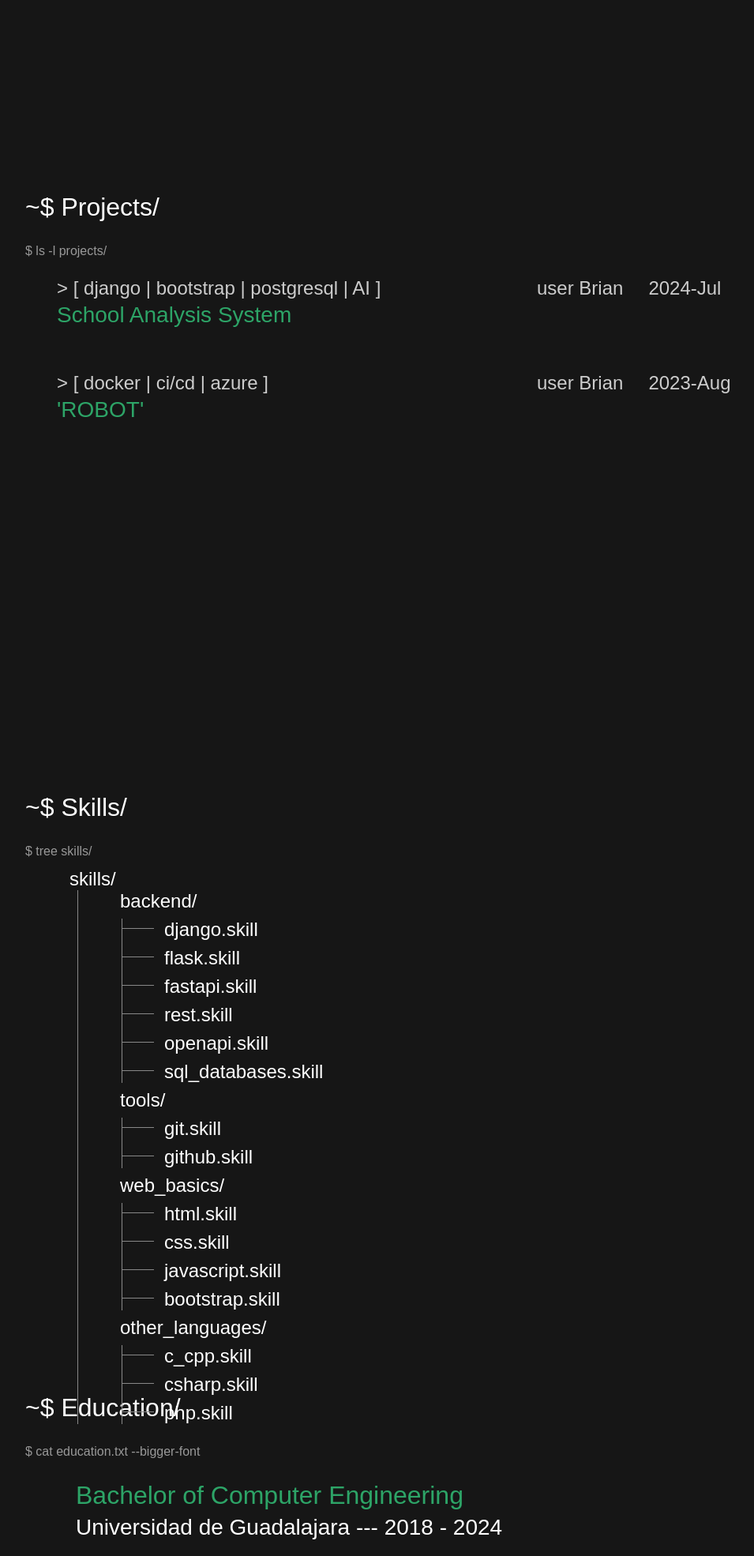
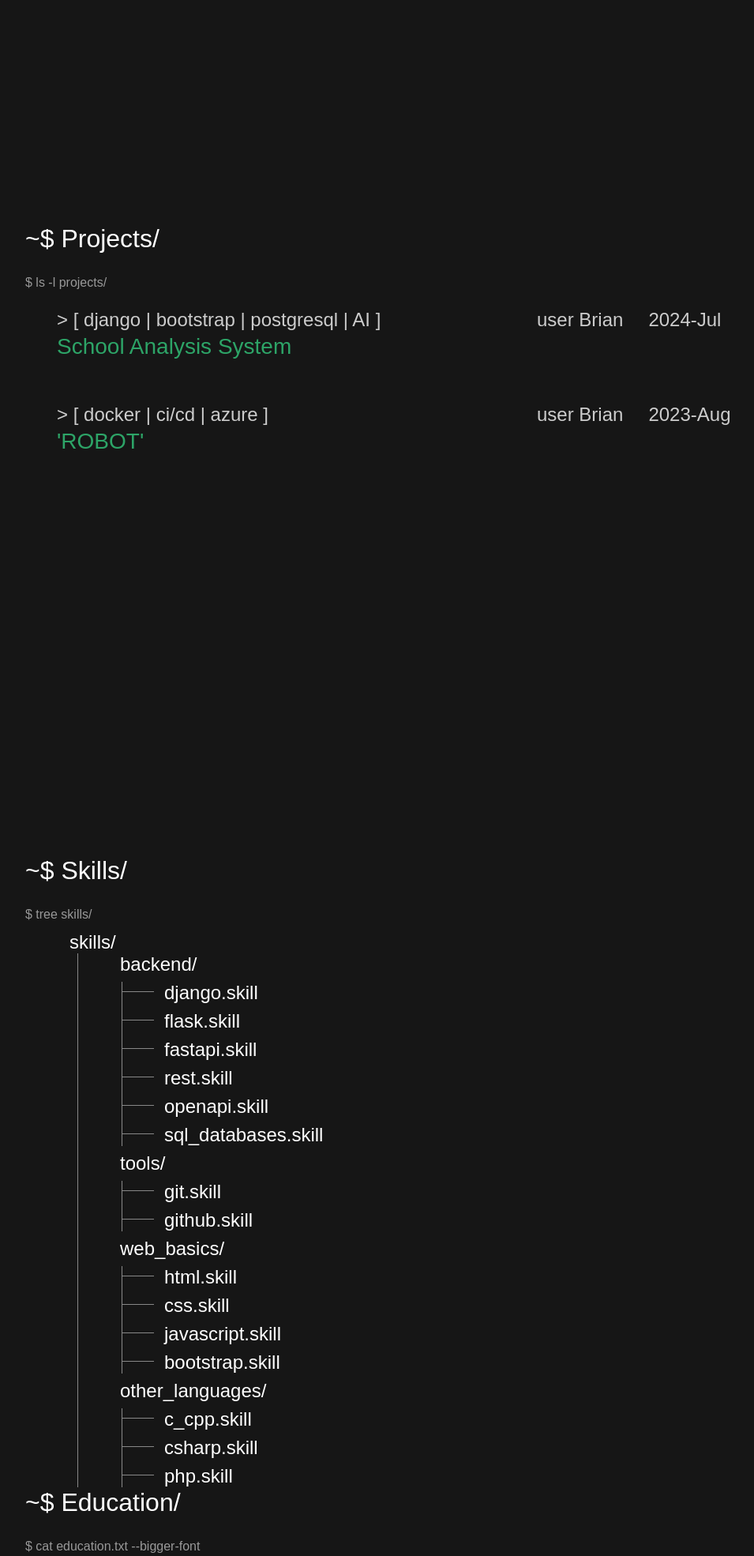
Before and after one commit to BrialexMaga/portfolio, a Flask app: page / in a window 1280 px wide. Shown: the part 1356-3326 px from the top of the page at 79% size, without its empty margins (108-1063 px from the left). Run offline with Flask 3, Linux system fonts and the light colour scheme; some web fonts are replaced.

Commit message:
Fix skills section invading other sections in smaller screens

```diff
--- a/static/css/style.css
+++ b/static/css/style.css
@@ -107,6 +107,14 @@ body {
     min-width: 990px;
     max-width: 1000px;
     height: 95vh;
+}
+
+.section-full-height {
+    height: 100vh;
+}
+
+.section-skills-height {
+    height: 800px;
 }
 
 .scroll-into {
--- a/templates/index.html
+++ b/templates/index.html
@@ -37,7 +37,7 @@
         </div>
     </section>
 
-    <section class="section scroll-into" id="about-me">
+    <section class="section scroll-into section-full-height" id="about-me">
         <h2>~$ About Me/</h2>
         <div class="indented">
             <p class="code">$ cat about_me.txt</p>
@@ -49,7 +49,7 @@
         </div>
     </section>
 
-    <section class="section scroll-into" id="projects">
+    <section class="section scroll-into section-full-height" id="projects">
         <h2>~$ Projects/</h2>
         <p class="code">$ ls -l projects/</p>
         <ul class="project-list">
@@ -73,7 +73,7 @@
         </ul>
     </section>
 
-    <section class="section scroll-into" id="skills">
+    <section class="section scroll-into section-skills-height" id="skills">
         <h2>~$ Skills/</h2>
         <p class="code">$ tree skills/</p>
         <ul class="skill-tree">
@@ -91,7 +91,7 @@
         </ul>
     </section>
 
-    <section class="section scroll-into" id="education">
+    <section class="section scroll-into section-full-height" id="education">
         <h2>~$ Education/</h2>
         <p class="code">$ cat education.txt --bigger-font</p>
         <ul class="education-list">
```
